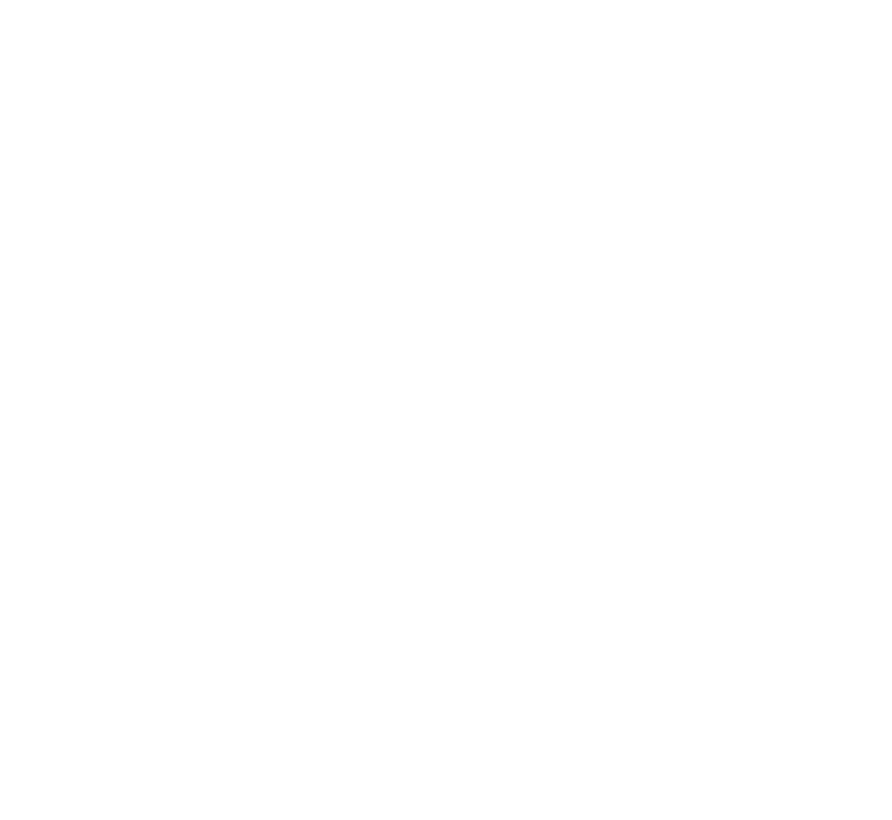
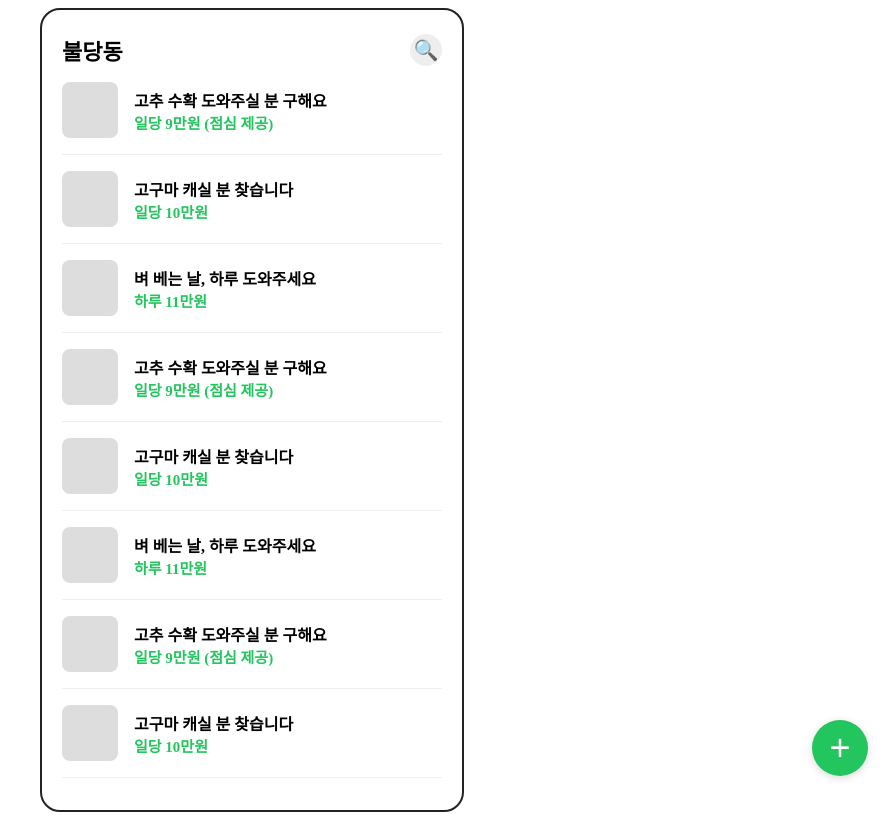
Before and after one commit to cooku222/FE-farm, a React (Create React App) app: page /posts in a window 1280 px wide. Before the commit this address had no page. Shown: the whole page, without its empty margins (388-1280 px from the left). Built offline with nearby package versions, Linux system fonts and the light colour scheme.

Commit message:
login -> 일자리 목록 사이트까지 구현 완료(컴포넌트 리팩토링 시킴)

```diff
--- a/src/App.js
+++ b/src/App.js
@@ -2,6 +2,7 @@
 import { BrowserRouter as Router, Routes, Route } from 'react-router-dom';
 import SplashPage from './pages/SplashPage';
 import LoginPage from './pages/LoginPage';
+import PostListPage from "./pages/PostListPage";
 
 function App() {
   return (
@@ -9,6 +10,7 @@
       <Routes>
         <Route path="/" element={<SplashPage />} />
         <Route path="/login" element={<LoginPage />} />
+        <Route path="/posts" element={<PostListPage />} />
       </Routes>
     </Router>
   );
--- /dev/null
+++ b/src/components/AddPostButton.js
@@ -0,0 +1,28 @@
+// components/AddPostButton.js
+import React from "react";
+
+const AddPostButton = ({ onClick }) => (
+  <button
+    onClick={onClick}
+    style={{
+      position: "fixed",
+      right: 24,
+      bottom: 24,
+      width: 56,
+      height: 56,
+      borderRadius: "50%",
+      background: "#22c55e",
+      color: "#fff",
+      fontSize: 36,
+      border: "none",
+      boxShadow: "0 2px 8px rgba(0,0,0,0.15)",
+      cursor: "pointer",
+      zIndex: 10,
+    }}
+    aria-label="글 추가"
+  >
+    +
+  </button>
+);
+
+export default AddPostButton;
--- /dev/null
+++ b/src/components/PostItem.js
@@ -0,0 +1,30 @@
+// components/PostItem.js
+import React from "react";
+
+const PostItem = ({ image, title, price, description }) => (
+  <div style={{
+    display: "flex",
+    alignItems: "center",
+    padding: "16px 0",
+    borderBottom: "1px solid #eee",
+  }}>
+    <div style={{
+      width: 56,
+      height: 56,
+      background: "#ddd",
+      borderRadius: 8,
+      marginRight: 16,
+      flexShrink: 0,
+      overflow: "hidden",
+    }}>
+      {image ? <img src={image} alt="" style={{ width: "100%", height: "100%", objectFit: "cover" }} /> : null}
+    </div>
+    <div>
+      <div style={{ fontWeight: 600, fontSize: 16 }}>{title}</div>
+      <div style={{ color: "#888", fontSize: 15 }}>{description}</div>
+      <div style={{ color: "#22c55e", fontWeight: 700, fontSize: 15 }}>{price}</div>
+    </div>
+  </div>
+);
+
+export default PostItem;
--- /dev/null
+++ b/src/components/PostList.js
@@ -0,0 +1,61 @@
+// components/PostList.js
+import React, { useEffect, useRef, useState } from "react";
+import PostItem from "./PostItem";
+
+const mockFetchPosts = (page) =>
+  new Promise((resolve) => {
+    setTimeout(() => {
+      resolve(Array.from({ length: 10 }, (_, i) => ({
+        id: page * 10 + i,
+        title: ["고추 수확 도와주실 분 구해요", "고구마 캐실 분 찾습니다", "벼 베는 날, 하루 도와주세요"][i % 3],
+        price: ["일당 9만원 (점심 제공)", "일당 10만원", "하루 11만원"][i % 3],
+        description: "",
+        image: null,
+      })));
+    }, 800);
+  });
+
+const PostList = () => {
+  const [posts, setPosts] = useState([]);
+  const [page, setPage] = useState(1);
+  const [loading, setLoading] = useState(false);
+  const [hasMore, setHasMore] = useState(true);
+  const loader = useRef(null);
+
+  useEffect(() => {
+    setLoading(true);
+    mockFetchPosts(page).then((newPosts) => {
+      setPosts((prev) => [...prev, ...newPosts]);
+      setLoading(false);
+      if (newPosts.length === 0) setHasMore(false);
+    });
+  }, [page]);
+useEffect(() => {
+  if (!hasMore) return;
+  const currentLoader = loader.current;
+  const observer = new IntersectionObserver(
+    (entries) => {
+      if (entries[0].isIntersecting && !loading) {
+        setPage((prev) => prev + 1);
+      }
+    },
+    { threshold: 1 }
+  );
+  if (currentLoader) observer.observe(currentLoader);
+  return () => {
+    if (currentLoader) observer.unobserve(currentLoader);
+  };
+}, [loading, hasMore]);
+
+  return (
+    <div style={{ overflowY: "auto", height: "calc(100vh - 80px)" }}>
+      {posts.map((post) => (
+        <PostItem key={post.id} {...post} />
+      ))}
+      {loading && <div style={{ textAlign: "center", padding: 20 }}>로딩중...</div>}
+      <div ref={loader}></div>
+    </div>
+  );
+};
+
+export default PostList;
--- /dev/null
+++ b/src/components/SearchBar.js
@@ -0,0 +1,25 @@
+// components/SearchBar.js
+import React from "react";
+
+const SearchBar = ({ visible, value, onChange }) => (
+  visible ? (
+    <input
+      type="text"
+      value={value}
+      onChange={onChange}
+      placeholder="검색"
+      style={{
+        marginLeft: 12,
+        padding: "8px 12px",
+        borderRadius: 8,
+        border: "1px solid #ccc",
+        fontSize: 16,
+        width: 180,
+        transition: "all 0.2s",
+      }}
+      autoFocus
+    />
+  ) : null
+);
+
+export default SearchBar;
--- a/src/pages/LoginPage.js
+++ b/src/pages/LoginPage.js
@@ -1,15 +1,27 @@
 import React, { useState } from 'react';
+import { useNavigate } from "react-router-dom";
+
 
 function LoginPage() {
+  const navigate = useNavigate();
   const [userId, setUserId] = useState('');
   const [password, setPassword] = useState('');
+
+
+  const handleSubmit = (e) => {
+    e.preventDefault();
+    // 실제 로그인 로직 대신 바로 이동 (테스트용)
+    navigate("/posts");
+  };
 
   return (
     <div style={{
       minHeight: '100vh', display: 'flex', flexDirection: 'column',
       justifyContent: 'center', alignItems: 'center', background: '#fff'
     }}>
-      <form style={{
+      <form
+        onSubmit={handleSubmit}
+        style={{
         width: 320, padding: 32, borderRadius: 16, boxShadow: '0 0 12px #eee',
         background: '#fff', display: 'flex', flexDirection: 'column', gap: 20
       }}>
--- /dev/null
+++ b/src/pages/PostListPage.js
@@ -0,0 +1,67 @@
+import React, { useState } from "react";
+import PostList from "../components/PostList";
+import AddPostButton from "../components/AddPostButton";
+import SearchBar from "../components/SearchBar";
+
+const PostListPage = () => {
+  const [searchVisible, setSearchVisible] = useState(false);
+  const [searchValue, setSearchValue] = useState("");
+
+  return (
+    <div style={{
+      maxWidth: 420,
+      margin: "0 auto",
+      border: "2px solid #222",
+      borderRadius: 20,
+      minHeight: "100vh",
+      background: "#fff",
+      position: "relative",
+      overflow: "hidden",
+    }}>
+      <div style={{
+        display: "flex",
+        alignItems: "center",
+        padding: "24px 20px 0 20px",
+        position: "relative",
+      }}>
+        <span style={{ fontWeight: 700, fontSize: 22 }}>불당동</span>
+        <div
+          style={{ marginLeft: "auto", position: "relative" }}
+          onMouseEnter={() => setSearchVisible(true)}
+          onMouseLeave={() => setSearchVisible(false)}
+        >
+          <span
+            style={{
+              display: "inline-block",
+              width: 32,
+              height: 32,
+              borderRadius: "50%",
+              background: "#eee",
+              textAlign: "center",
+              lineHeight: "32px",
+              cursor: "pointer",
+              fontSize: 20,
+            }}
+          >🔍</span>
+          <div style={{
+            position: "absolute",
+            top: 0,
+            right: 36,
+          }}>
+            <SearchBar
+              visible={searchVisible}
+              value={searchValue}
+              onChange={e => setSearchValue(e.target.value)}
+            />
+          </div>
+        </div>
+      </div>
+      <div style={{ padding: "0 20px" }}>
+        <PostList />
+      </div>
+      <AddPostButton onClick={() => alert("글쓰기")} />
+    </div>
+  );
+};
+
+export default PostListPage;
```
